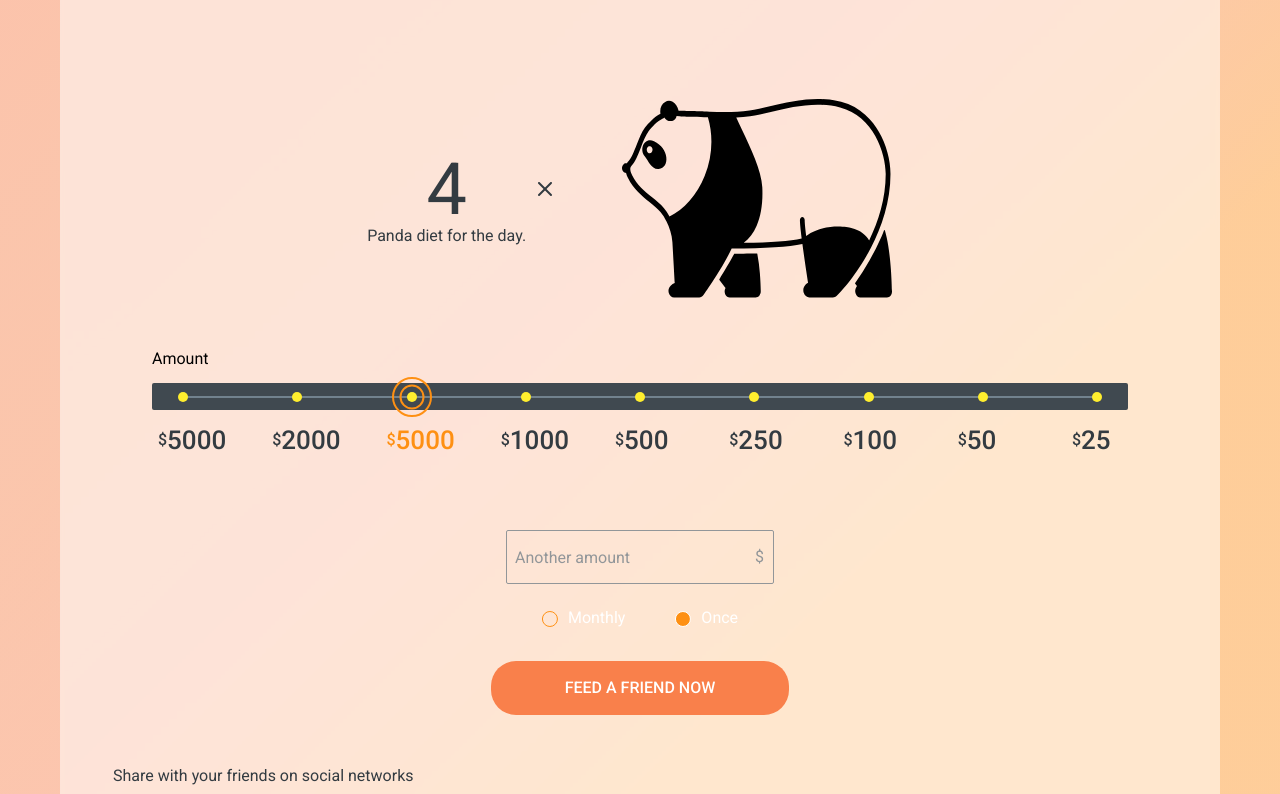
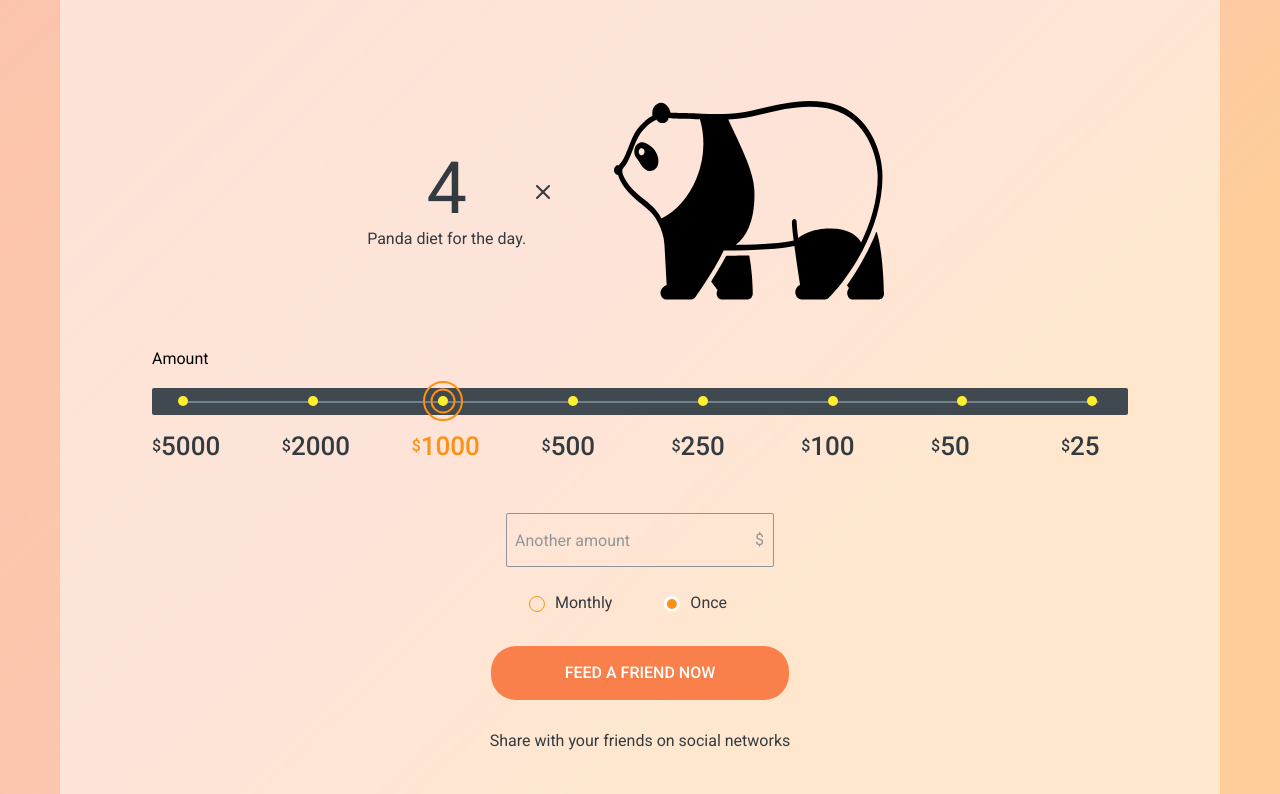
Before and after one commit to andersonvalley/songbird, a plain HTML site: page online-zoo/pages/donate/donate.html in a window 1280 px wide. Shown: the part 880-1674 px from the top of the page. Drawn offline with Linux system fonts and the light colour scheme.

Commit message:
fix: change styles for form in donation page

```diff
--- a/online-zoo/pages/donate/donate.html
+++ b/online-zoo/pages/donate/donate.html
@@ -6,7 +6,7 @@
   <meta http-equiv="X-UA-Compatible" content="IE=edge" />
   <meta name="viewport" content="width=device-width, initial-scale=1.0" />
   <title>online-zoo</title>
-  <link rel="icon" href="assets/icons/logo.svg">
+  <link rel="icon" href="../../assets/icons/logo.svg">
 
   <link rel="preconnect" href="https://fonts.googleapis.com">
   <link rel="preconnect" href="https://fonts.gstatic.com" crossorigin>
@@ -93,38 +93,63 @@
           <div class="donation__price">
             <p class="donation__price-pr">Amount</p>
             <ul class="donation__progress progress">
-              <li class="progress__item"><span class="progress__item-price">5000</span></li>
-              <li class="progress__item"><span class="progress__item-price">2000</span></li>
-              <li class="progress__item progress__item-active"><span class="progress__item-price">5000</span></li>
-              <li class="progress__item"><span class="progress__item-price">1000</span></li>
-              <li class="progress__item"><span class="progress__item-price">500</span></li>
-              <li class="progress__item"><span class="progress__item-price">250</span></li>
-              <li class="progress__item"><span class="progress__item-price">100</span></li>
-              <li class="progress__item"><span class="progress__item-price">50</span></li>
-              <li class="progress__item"><span class="progress__item-price">25</span></li>
+              <li class="progress__item">
+                <span class="progress__item-point"></span>
+                <span class="progress__item-price">5000</span>
+              </li>
+              <li class="progress__item">
+                <span class="progress__item-point"></span>
+                <span class="progress__item-price">2000</span>
+              </li>
+              <li class="progress__item progress__item-active">
+                <span class="progress__item-point"></span>
+                <span class="progress__item-price">1000</span>
+              </li>
+              <li class="progress__item">
+                <span class="progress__item-point"></span>
+                <span class="progress__item-price">500</span>
+              </li>
+              <li class="progress__item">
+                <span class="progress__item-point"></span>
+                <span class="progress__item-price">250</span>
+              </li>
+              <li class="progress__item">
+                <span class="progress__item-point"></span>
+                <span class="progress__item-price">100</span>
+              </li>
+              <li class="progress__item">
+                <span class="progress__item-point"></span>
+                <span class="progress__item-price">50</span>
+              </li>
+              <li class="progress__item">
+                <span class="progress__item-point"></span>
+                <span class="progress__item-price">25</span>
+              </li>
             </ul>
           </div>
-
+          <form action="#">
             <div class="donation__another">
-            <input type="number" placeholder="Another amount">
+              <input type="number" minlength="4" placeholder="Another amount">
             </div>
 
             <div class="donation__time">
               <div class="donation__group">
-              <input type="radio" class="custom-checkbox" id="monthly" name="donation" value="yes">
+                <input type="radio" class="custom-checkbox" id="monthly" name="donation" value="monthly">
                 <label for="monthly">Monthly</label>
               </div>
-            <div class="donation__group">
-              <input checked type="radio" class="custom-checkbox" id="once" name="donation" value="yes">
+              <div class="donation__group once">
+                <input checked type="radio" class="custom-checkbox" id="once" name="donation" value="once">
                 <label for="once">Once</label>
               </div>
             </div>
 
             <div>
-            <button class="btn donation__btn">Feed a friend now</button>
+              <button type="submit" class="btn donation__btn">Feed a friend now</button>
             </div>
 
-          <span class="dontaion__share">Share with your friends on social networks </span>
+            <p class="dontaion__share">Share with your friends on social networks </p>
+
+          </form>
 
         </article>
       </div>
--- a/online-zoo/pages/donate/donate.scss
+++ b/online-zoo/pages/donate/donate.scss
@@ -97,8 +97,8 @@
       width: 14px;
       height: 14px;
       position: absolute;
-      right: -20px;
-      top: 46px;
+      right: -18px;
+      top: 53px;
     }
   }
 
@@ -123,6 +123,9 @@
   &__img {
     img {
       width: 284px;
+      position: relative;
+      left: -8px;
+      top: 2px;
     }
   }
 
@@ -139,16 +142,16 @@
       font-size: 16px;
       line-height: 84%;
       color: #000000;
-      margin-bottom: 18px;
+      margin-bottom: 23px;
     }
   }
 
   &__group:last-child {
-    margin-left: 50px;
+    margin-left: 76px;
   }
 
   &__another {
-    margin-top: 120px;
+    margin-top: 98px;
     position: relative;
     width: 268px;
     position: relative;
@@ -186,6 +189,17 @@
         line-height: 140%;
         color: #929699;
       }
+
+      &:active,
+      &:focus {
+        border: 1px solid #4b9200;
+        color: #4b9200;
+      }
+
+      &:invalid {
+        color: #d31414;
+        border-color: #d31414;
+      }
     }
   }
 
@@ -206,7 +220,7 @@
 
   span {
     font-weight: 400;
-    line-height: 80%;
+    line-height: 89%;
     color: #333b41;
     position: relative;
     left: 46%;
@@ -229,7 +243,7 @@
   border-radius: 2px;
   width: 100%;
   height: 27px;
-  padding: 0 26px;
+  padding: 0 6px;
   display: flex;
   align-items: center;
   justify-content: space-between;
@@ -244,21 +258,30 @@
     z-index: 0;
     left: 50%;
     transform: translateX(-50%);
+    pointer-events: none;
   }
 
   &__item {
-    width: 10px;
-    height: 10px;
-    background: #ffee2e;
-    border-radius: 50%;
+    width: 55px;
+    height: 55px;
+    cursor: pointer;
     position: relative;
-    z-index: 10;
-    cursor: pointer;
+    top: -3px;
 
-    span {
+    &-point {
+      width: 10px;
+      height: 10px;
+      border-radius: 50%;
+      z-index: 20;
+      cursor: pointer;
+      background: #ffee2e;
+    }
+
+    .progress__item-price {
       position: relative;
-      top: 30px;
-      left: calc(50% - 20px);
+      top: 37px;
+      left: calc(50% - 11px);
+      margin-right: 10px;
       transform: translatX(-50%);
       font-weight: 500;
       font-size: 2.6rem;
@@ -280,27 +303,29 @@
         color: #fe9013;
       }
 
+      &::after {
+        content: '';
+        position: absolute;
+        top: calc(50% + 2px);
+        left: calc(50% - 2px);
+        transform: translate(-50%, -50%);
+        border: 2px solid #fe9013;
+        width: 40px;
+        height: 40px;
+        border-radius: 50%;
+        z-index: 10;
+      }
+
       &::before {
         content: '';
         position: absolute;
-        top: 50%;
-        left: 50%;
+        top: calc(50% + 2px);
+        left: calc(50% - 2px);
+        z-index: 10;
         transform: translate(-50%, -50%);
         border: 2px solid #fe9013;
         width: 25px;
         height: 25px;
-        border-radius: 50%;
-      }
-
-      &::after {
-        content: '';
-        position: absolute;
-        top: 50%;
-        left: 50%;
-        transform: translate(-50%, -50%);
-        border: 2px solid #fe9013;
-        width: 40px;
-        height: 40px;
         border-radius: 50%;
       }
     }
@@ -343,8 +368,25 @@ input[type='number']:focus {
 }
 
 .custom-checkbox:checked + label::before {
-  border: 1px solid #fff;
+  border: 3px solid #fff;
   background-color: #fe9013;
   padding: 5px;
   position: relative;
 }
+
+.dontaion__share {
+  width: 100%;
+  text-align: center;
+  line-height: 140%;
+  color: #333b41;
+}
+
+label {
+  line-height: 140%;
+  color: #333b41;
+}
+
+.once {
+  position: relative;
+  left: -24px;
+}
```
Also changed, not shown: online-zoo/pages/donate/donate.css, 1 other file. Lines whose indentation alone changed are shown as unchanged.
